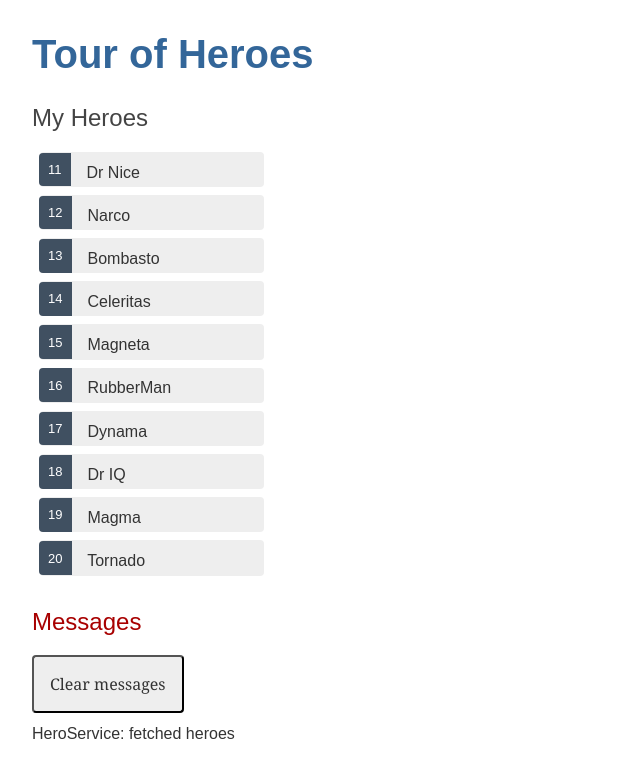
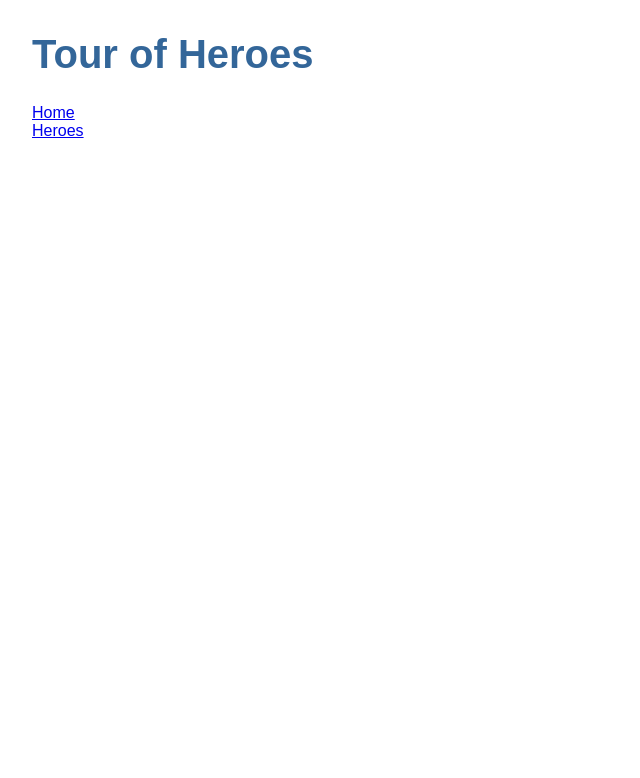
Before and after one commit to firojkabir/comic-heroes-angular, an Angular app: page / in a window 1280 px wide. Shown: the top 778 px of the page, without its empty margins (0-640 px from the left). Built offline with nearby package versions, Linux system fonts and the light colour scheme.

Commit message:
Add a nav link

```diff
--- a/src/app/app.component.html
+++ b/src/app/app.component.html
@@ -1,3 +1,7 @@
 <h1>{{ title }}</h1>
-<app-heroes></app-heroes>
+<nav>
+  <a routerLink="/">Home</a><br />
+  <a routerLink="/heroes">Heroes</a>
+</nav>
+<router-outlet></router-outlet>
 <app-message></app-message>
```
